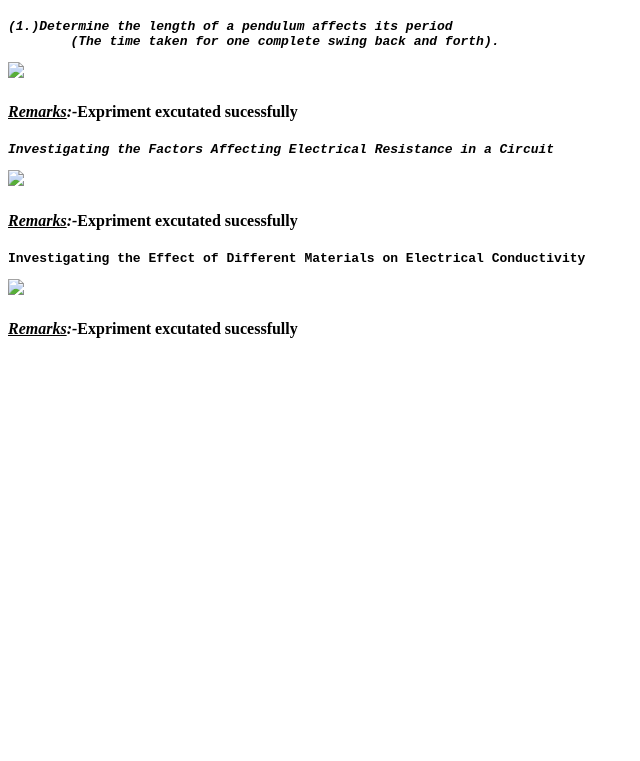
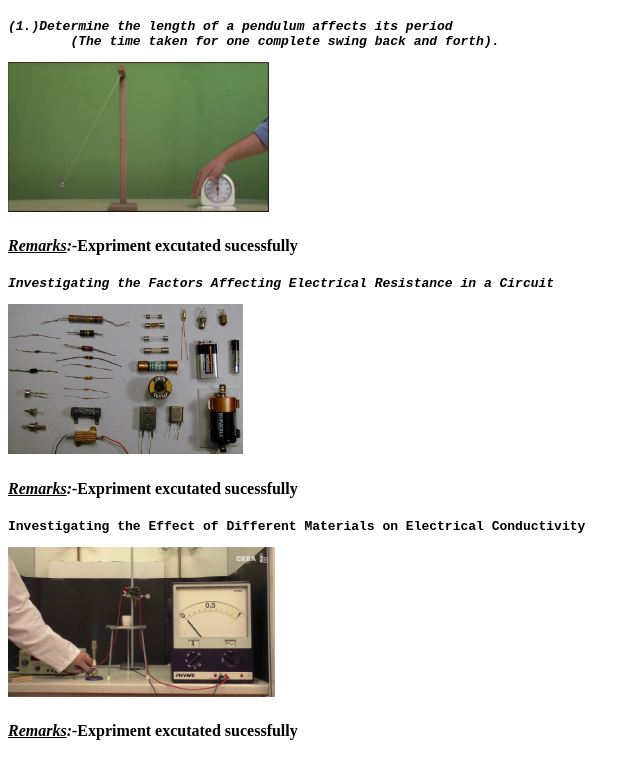
Before and after one commit to iamabhi0619/htmlproject, a plain HTML site: page expriment.html in a window 1280 px wide. Shown: the part 61-822 px from the top of the page, without its empty margins (0-640 px from the left). Before the commit the page ends 800 px from the top, so only its background shows below. Drawn offline with Linux system fonts and the light colour scheme.

Commit message:
Update expriment.html

```diff
--- a/expriment.html
+++ b/expriment.html
@@ -9,15 +9,15 @@
     <h1>Expriment done in class 10</h1>
     <pre><b><i>(1.)Determine the length of a pendulum affects its period
         (The time taken for one complete swing back and forth).</i></b></pre>
-     <img src="/photos/EX10.1.png" height="150" />
+     <img src="/EX10.1.png" height="150" />
      <h4><i><u>Remarks</u>:-</i>Expriment excutated sucessfully</h4>
 
     <pre><b><i>Investigating the Factors Affecting Electrical Resistance in a Circuit</i></b></pre>
-     <img src="/photos/EX10.2.jpg" height="150" />
+     <img src="/EX10.2.jpg" height="150" />
      <h4><i><u>Remarks</u>:-</i>Expriment excutated sucessfully</h4>
 
     <pre><b><i></i>Investigating the Effect of Different Materials on Electrical Conductivity</i></b></pre>
-     <img src="/photos/EX10.3.jpg" height="150" />
+     <img src="/EX10.3.jpg" height="150" />
      <h4><i><u>Remarks</u>:-</i>Expriment excutated sucessfully</h4>
 
 </body>
```
